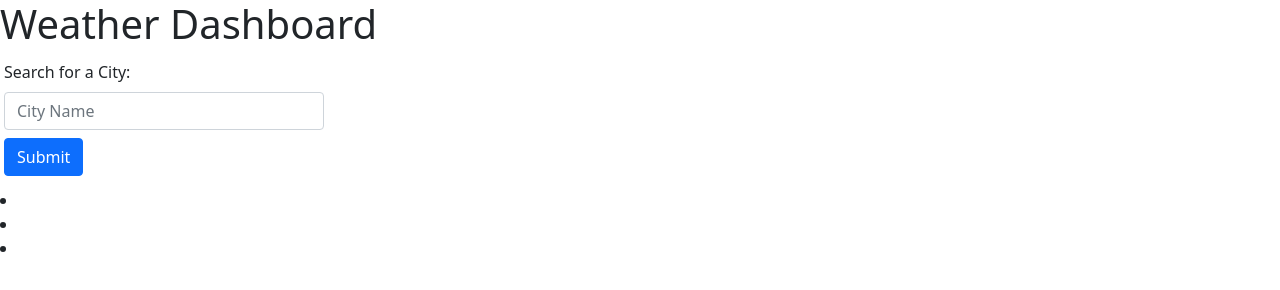
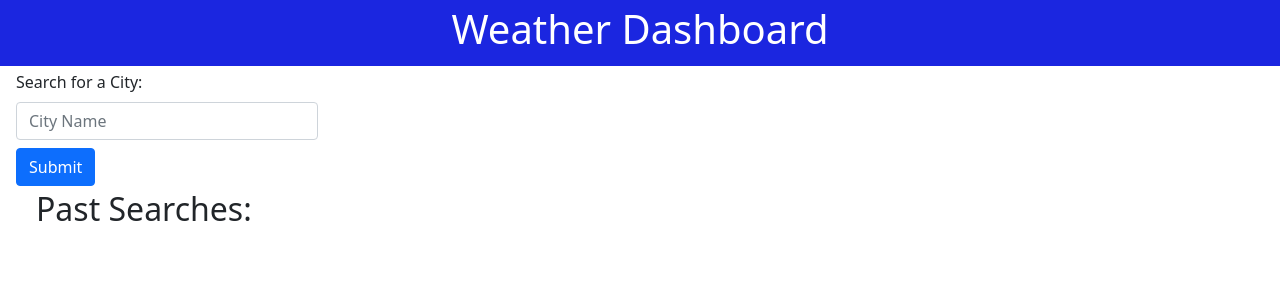
Before and after one commit to Sunderfire/my-weather-dashboard, a plain HTML site: page index.html in a window 1280 px wide. Drawn offline with nearby package versions, Linux system fonts and the light colour scheme.

Commit message:
finished fivedayforecast function and bootstrap layout.  Added initial CSS style

```diff
--- /dev/null
+++ b/assets/css/reset.css
@@ -0,0 +1,41 @@
+* {
+    margin: 0;
+    padding: 0;
+    box-sizing: border-box;
+  }
+
+  html {
+    height: 100%;
+  }
+
+  body {
+    min-height: 100%;
+    line-height: 1;
+    font-family: sans-serif;
+  }
+
+  h1,
+  h2,
+  h3,
+  h4,
+  h5,
+  h6 {
+    font-size: 100%;
+  }
+
+  input,
+  select,
+  option,
+  optgroup,
+  textarea,
+  button,
+  pre,
+  code {
+    font-size: 100%;
+    font-family: inherit;
+  }
+
+  ol,
+  ul {
+    list-style: none;
+  }
--- /dev/null
+++ b/assets/css/style.css
@@ -0,0 +1,20 @@
+:root {
+    --blue: #1B26E0;
+    --white: #fff;
+}
+
+header {
+    background-color: var(--blue);
+    color: var(--white);
+    padding: 5px;
+}
+
+ul li {
+    list-style-type: none;
+}
+
+#five-day-forecast {
+    display: flex;
+    flex-direction: row;
+    justify-content: space-evenly;
+  }
--- a/assets/js/script.js
+++ b/assets/js/script.js
@@ -82,8 +82,10 @@ async function getFiveDayForecast() {
 
         if (forecastTime === '12:00:00') {
             var forcastCard = document.createElement("card")
+            var iconCode = forecast.weather[0].icon;
             var forecastHTML = `
                 <h3>${displayedDate}</h3>
+                <img src="https://openweathermap.org/img/wn/${iconCode}@2x.png" alt="Weather Icon">
                 <p>Temp: ${forecast.main.temp}℉</p>
                 <p>Wind: ${forecast.wind.speed}MPH</p>
                 <p>Humidity: ${forecast.main.humidity}%</P>
--- a/index.html
+++ b/index.html
@@ -9,36 +9,49 @@
     <link href="https://cdn.jsdelivr.net/npm/bootstrap@5.1.3/dist/css/bootstrap.min.css" rel="stylesheet"
         integrity="sha384-1BmE4kWBq78iYhFldvKuhfTAU6auU8tT94WrHftjDbrCEXSU1oBoqyl2QvZ6jIW3" crossorigin="anonymous">
     <script src="./assets/js/script.js" defer></script>
+    <link rel="stylesheet" href="./assets/css/style.css">
 </head>
 
 <body>
-    <header>
+    <header class="text-center">
         <h1>Weather Dashboard</h1>
     </header>
 
-    <nav>
-        <div class="w-25">
+    <div class="container-fluid">
+        <div class="row">
+            <nav class="col-lg-4">
+                <div>
                     <label for="searchFieldLabel" class="form-label m-1">Search for a City:</label>
-            <input type="text" class="form-control m-1" id="search-field-input" placeholder="City Name">
+                    <input type="text" class="form-control m-1 w-75" id="search-field-input" placeholder="City Name">
                     <button type="button" class="btn btn-primary m-1" id="search-field-submit">Submit</button>
                 </div>
             </nav>
 
-    <section>
-        <div class="container w-75"></div>
+            <section class="col-lg-8">
+                <div class="container">
                     <h2 id="city-name"></h2>
+                    <ul>
                         <li id="temperature"></li>
                         <li id="wind"></li>
                         <li id="humidity"></li>
+                    </ul>
+                </div>
             </section>
 
-    <section id="past-search-area">
-        <div class="w-25"></div>
+            <div class="row">
+                <div class="col-lg-4">
+                    <div class="container">
+                        <h2>Past Searches:</h2>
+                        <section id="past-search-area"></section>
+                    </div>
+                </div>
+
+            <div class="col-lg-8">
+                <section id="five-day-forecast" class="container">
+                    <div class="row" id="forecast-row">
+                    </div>
                 </section>
-
-    <section id="five-day-forecast">
-
-    </section>
+            </div>
 
             <script src="https://cdn.jsdelivr.net/npm/dayjs@1.11.3/dayjs.min.js"
                 integrity="sha256-iu/zLUB+QgISXBLCW/mcDi/rnf4m4uEDO0wauy76x7U=" crossorigin="anonymous"></script>
```
Lines whose indentation alone changed are shown as unchanged.
